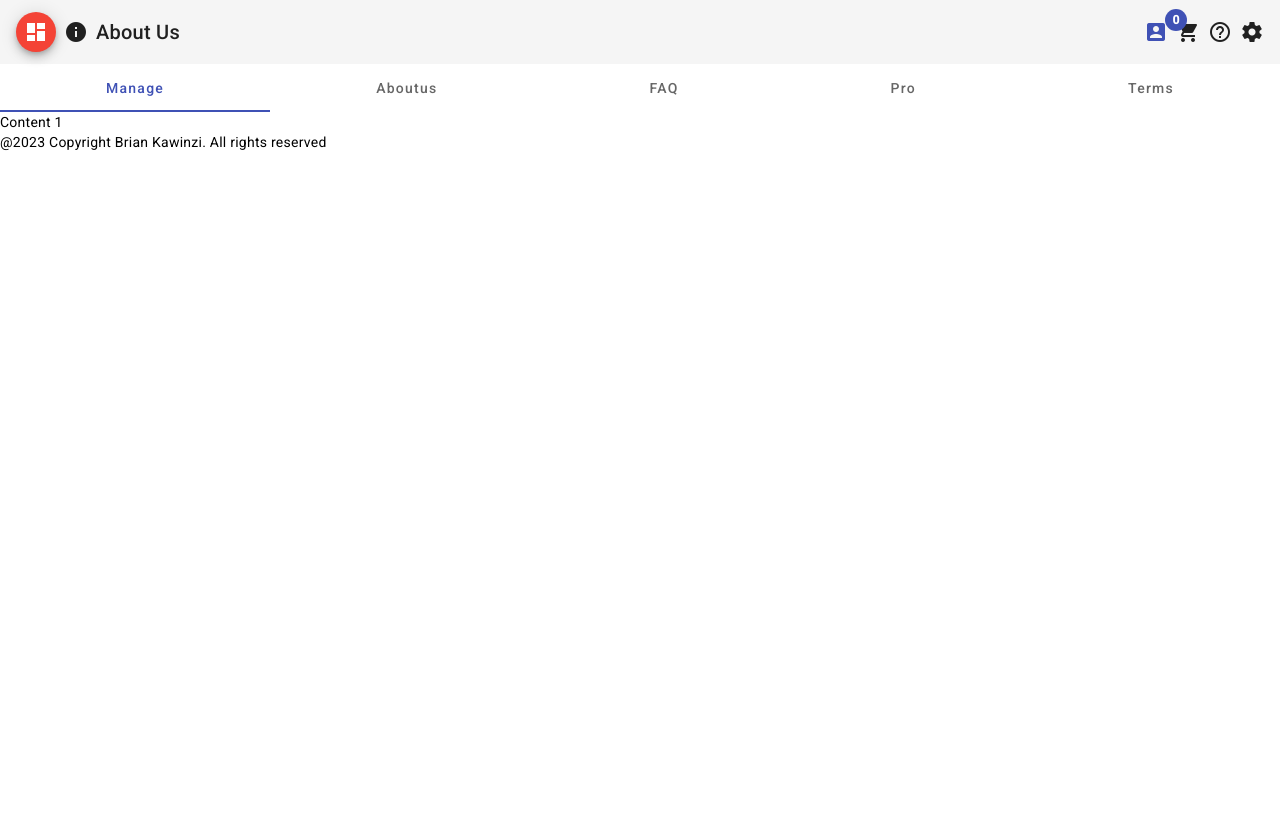
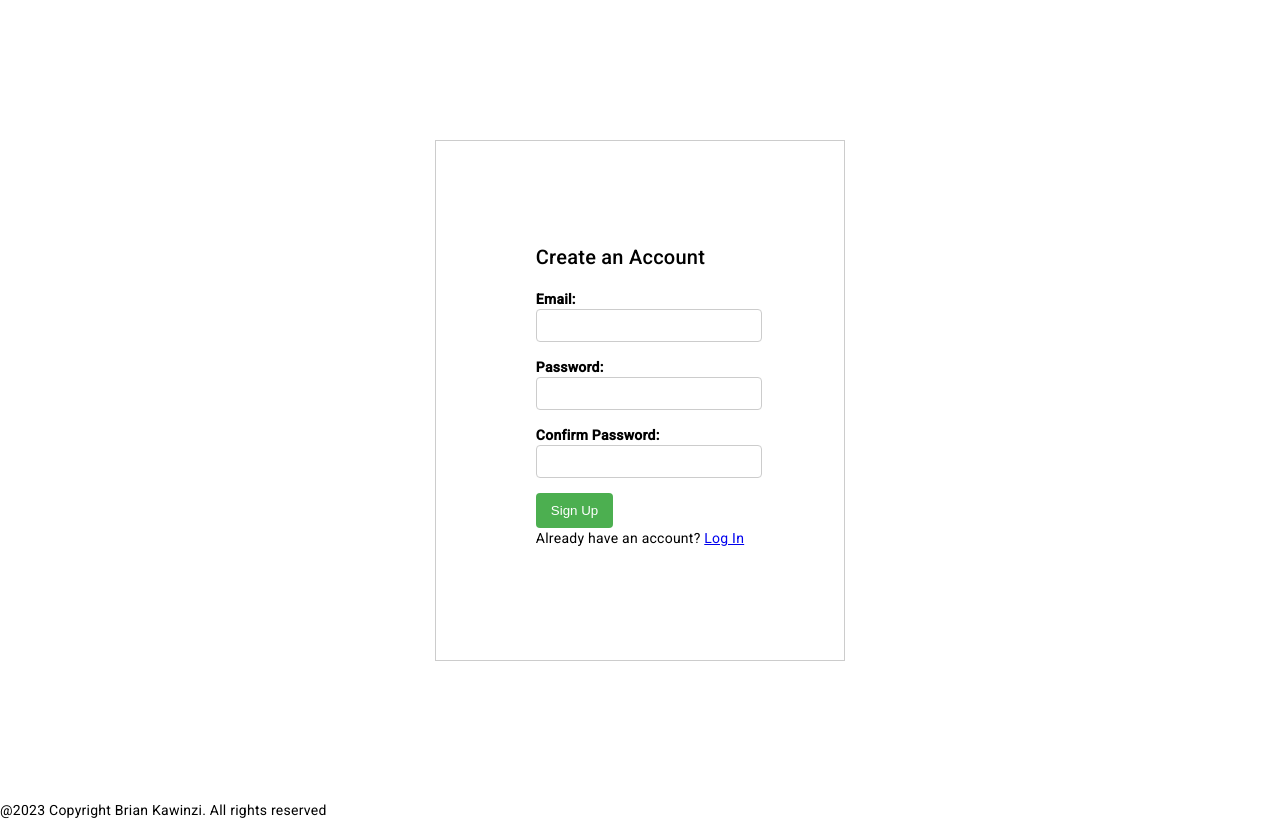
Before and after one commit to BrianKawinzi/onlinestore, an Angular app: page /sign in a window 1280 px wide. Before the commit this address led to /aboutus. Built offline with nearby package versions, Linux system fonts and the light colour scheme.

Commit message:
signuppage done

```diff
--- a/src/app/app-routing.module.ts
+++ b/src/app/app-routing.module.ts
@@ -5,13 +5,15 @@ import { HeaderComponent } from './shared/header/header.component';
 import { FooterComponent } from './shared/footer/footer.component';
 import { SettingsComponent } from './settings/settings.component';
 import { SetproductComponent } from './admin/setproduct/setproduct.component';
+import { SignUpComponent } from './user/sign-up/sign-up.component';
 
 const routes: Routes = [
   {path: '', redirectTo: '/aboutus', pathMatch:'full'},
   {path: 'aboutus', component: AboutusComponent},
   {path: 'settings', component: SettingsComponent},
   {path: 'setproduct', component: SetproductComponent},
-  {path: '**', redirectTo: '/aboutus', pathMatch:'full'},
+  {path: 'sign', component: SignUpComponent},
+  {path: '**', redirectTo: '/sign', pathMatch:'full'},
 ];
 
 @NgModule({
--- /dev/null
+++ b/src/app/user/login/login.component.html
@@ -0,0 +1 @@
+<p>login works!</p>
--- /dev/null
+++ b/src/app/user/sign-up/sign-up.component.css
@@ -0,0 +1,45 @@
+.signup-center {
+    display: flex;
+    justify-content: center;
+    align-items: center;
+    height: 100vh;
+}
+.signup-container {
+    max-width: 400px;
+    border: 1px solid #ccc;
+    padding: 100px;
+}
+.form-group {
+    margin-bottom: 15px;
+}
+label{
+    display: block;
+    font-weight: 700;
+}
+input[type="email"],
+input[type="password"] {
+    width: 100%;
+    padding: 8px;
+    border: 1px solid #ccc;
+    border-radius: 4px;
+}
+button[type="submit"]{
+    background-color: #4CAF50;
+    color: #fff;
+    padding: 10px 15px;
+    border: none;
+    border-radius: 4px;
+    cursor: pointer;
+}
+
+.login-option{
+    text-align: center;
+}
+@media (max-width: 767px){
+    .signup-container{
+        max-width: 100%;
+    }
+    button[type="submit"]{
+        width: 100%;
+    }
+}
--- /dev/null
+++ b/src/app/user/sign-up/sign-up.component.html
@@ -0,0 +1,27 @@
+<div class="signup-center">
+    <div class="signup-container">
+        <h2>Create an Account</h2>
+        <form (submit)="onSubmit()">
+            <div class="form-group">
+                <label for="email">Email:</label>
+                <input type="email" id="email" [(ngModel)]="user.email" name="email" required>
+            </div>
+
+            <div class="form-group">
+                <label for="password">Password:</label>
+                <input type="password" id="password" [(ngModel)]="user.password" name="password" required>
+            </div>
+
+            <div class="form-group">
+                <label for="confirmPassword">Confirm Password:</label>
+                <input type="password" id="confirmPassword" [(ngModel)]="user.confirmPassword" name="confirmPassword"
+                    required>
+            </div>
+
+            <button type="submit">Sign Up</button>
+        </form>
+
+        <!-- Option for users with existing accounts -->
+        <p class="login-option">Already have an account? <a href="/login">Log In</a></p>
+    </div>
+</div>
--- /dev/null
+++ b/src/app/user/sign-up/sign-up.component.ts
@@ -0,0 +1,31 @@
+import { Component } from '@angular/core';
+
+@Component({
+  selector: 'app-sign-up',
+  templateUrl: './sign-up.component.html',
+  styleUrls: ['./sign-up.component.css']
+})
+export class SignUpComponent {
+  user = {
+    email: '',
+    password: '',
+    confirmPassword: ''
+  };
+
+  onSubmit() {
+    if (this.user.password !== this.user.confirmPassword) {
+      //Add error handling for password mismatch
+      alert("Passwords do not match!");
+      return;
+    }
+
+    console.log('User Data:', this.user);
+    //Reset the form after successful sign-up
+    this.user = {
+      email: '',
+      password: '',
+      confirmPassword: ''
+    };
+  }
+
+}
```
Also changed, not shown: src/app/app.module.ts (+5 -2 lines), src/app/user/login/login.component.ts (added, +10 -0 lines), src/app/user/login/login.component.css (added), 2 other files (tests, documents, lock files or other folders).
